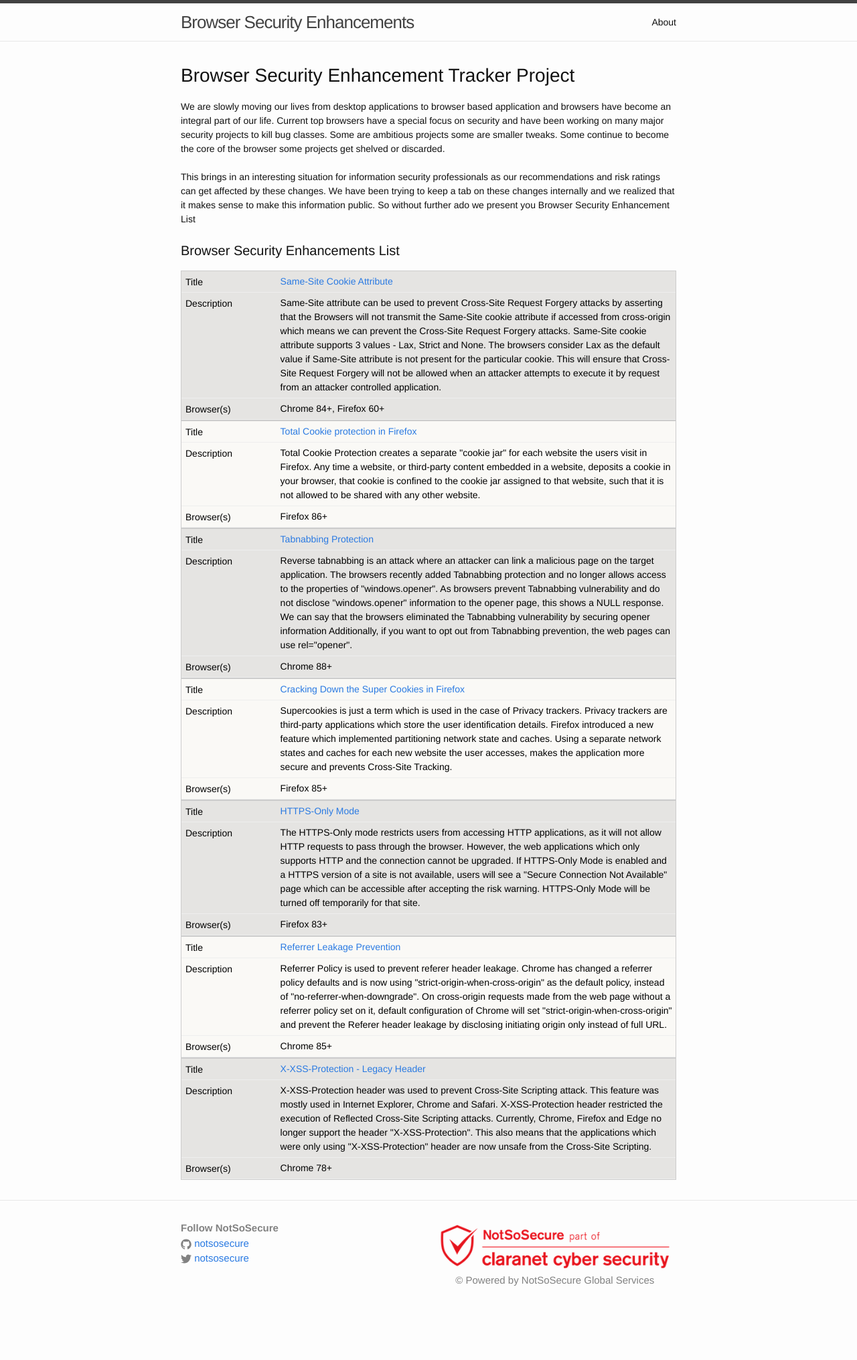
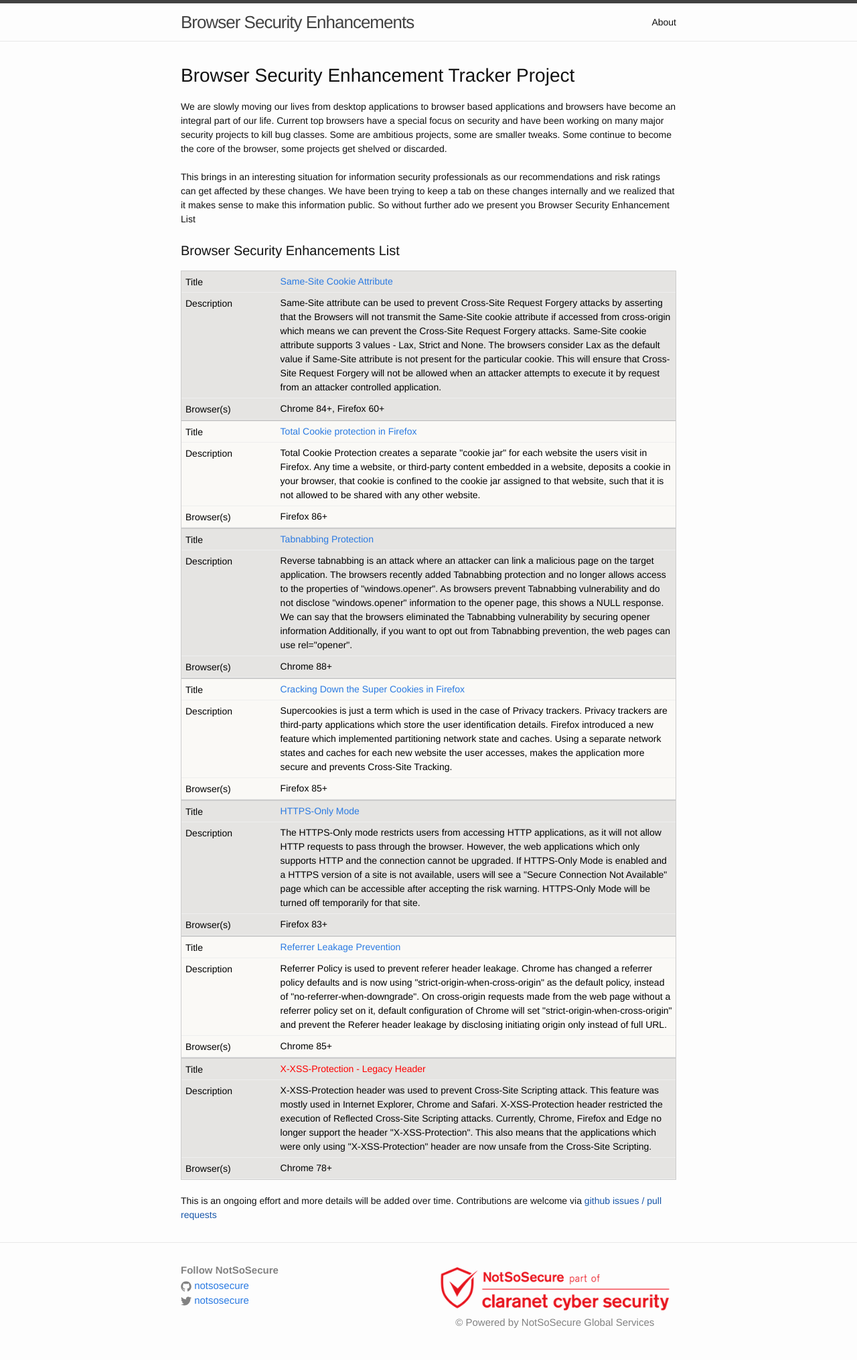
Before and after one commit to NotSoSecure/browser-security-enhancements, a Jekyll site: the page built from index.html, in a window 1280 px wide. Shown: the whole page at 67% size. Built offline with Jekyll 4.4.1, drawn with Linux system fonts in a browser that asks for light colours; before the commit the page ends 1968 px from its top, so only the background shows below that.

Commit message:
negative link correction

```diff
--- a/_posts/2021-05-15-X-XSS-Protection.markdown
+++ b/_posts/2021-05-15-X-XSS-Protection.markdown
@@ -6,6 +6,7 @@
 published:	true
 description: X-XSS-Protection header was used to prevent Cross-Site Scripting attack. This feature was mostly used in Internet Explorer, Chrome and Safari. X-XSS-Protection header restricted the execution of Reflected Cross-Site Scripting attacks. Currently, Chrome, Firefox and Edge no longer support the header "X-XSS-Protection". This also means that the applications which were only using "X-XSS-Protection" header are now unsafe from the Cross-Site Scripting.
 browsers: Chrome 78+
+downgrade: true
 ---
 
 ## Description
--- a/_sass/_base.scss
+++ b/_sass/_base.scss
@@ -280,3 +280,19 @@
   td:nth-of-type(2):before { content: "Description"; }
   td:nth-of-type(3):before { content: "Browser(s)"; }
 }
+
+
+/* negative link with red */
+a#downgrade {
+    color: red;
+    text-decoration: none;
+
+    &:visited {
+        color: darken(red, 15%);
+    }
+
+    &:hover {
+        color: $text-color;
+        text-decoration: underline;
+    }
+}
--- a/index.html
+++ b/index.html
@@ -6,7 +6,7 @@
 
 <h1>Browser Security Enhancement Tracker Project</h1>
 <div>
-  We are slowly moving our lives from desktop applications to browser based application and browsers have become an integral part of our life. Current top browsers have a special focus on security and have been working on many major security projects to kill bug classes. Some are ambitious projects some are smaller tweaks. Some continue to become the core of the browser some projects get shelved or discarded.
+  We are slowly moving our lives from desktop applications to browser based applications and browsers have become an integral part of our life. Current top browsers have a special focus on security and have been working on many major security projects to kill bug classes. Some are ambitious projects, some are smaller tweaks. Some continue to become the core of the browser, some projects get shelved or discarded.
 </div>
 <br />
 <div>
@@ -30,7 +30,15 @@
   {% for post in site.categories["Security"] %}
     <tr>
       <!--<td>{{ forloop.index }}</td>-->
-      <td><a href="{{ post.url | prepend: site.baseurl }}">{{ post.title }}</a></td> <!--- class="post-link"-->
+      <td>
+      {% if post.downgrade %}
+        {% if post.downgrade == true %}
+          <a id="downgrade" href="{{ post.url | prepend: site.baseurl }}">{{ post.title }}</a> <!--- class="post-link"-->
+        {% endif  %}
+      {% else %}
+          <a href="{{ post.url | prepend: site.baseurl }}">{{ post.title }}</a> <!--- class="post-link"-->
+      {% endif %}
+      </td>
 	  <td>{{ post.description}}</td>
 	  <td>{{ post.browsers}}</td>
 	  <!--<td>{{ post.references}}</td>-->
@@ -39,6 +47,11 @@
   </tbody>
 </table>
 
+</div>
+
+<br />
+<div>
+  This is an ongoing effort and more details will be added over time. Contributions are welcome via <a href="" target="_blank">github issues / pull requests</a>
 </div>
 
 <!--<div class="home">
```
